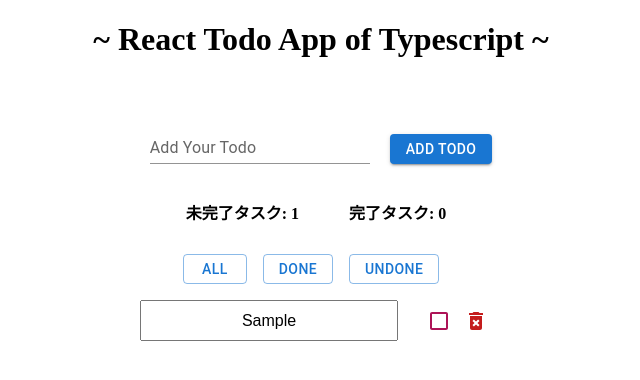
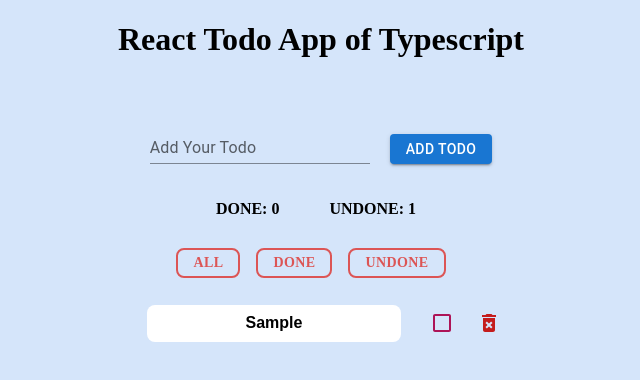
Before and after one commit to kaji5963/react-todo-typescript, a React (Create React App) app: page / in a window 1280 px wide. Both pictures are taken after typing "Sample" into the empty fields and a click on the button "ADD TODO". Shown: the top 380 px of the page, without its empty margins (319-959 px from the left). Built offline with nearby package versions, Linux system fonts and the light colour scheme.

Commit message:
スタイルチェック、localStorage機能実装

```diff
--- a/package.json
+++ b/package.json
@@ -16,11 +16,13 @@
     "@types/node": "^16.11.56",
     "@types/react": "^18.0.17",
     "@types/react-dom": "^18.0.6",
+    "@types/react-transition-group": "^4.4.5",
     "firebase": "^9.9.3",
     "framer-motion": "^7.2.1",
     "react": "^18.2.0",
     "react-dom": "^18.2.0",
     "react-flip-move": "^3.0.4",
+    "react-hook-form": "^7.34.2",
     "react-native-get-random-values": "^1.8.0",
     "react-scripts": "5.0.1",
     "react-uuid": "^1.0.2",
--- a/src/App.css
+++ b/src/App.css
@@ -1,7 +1,8 @@
 html {
-  width: 100%;
-  height: 100%;
+  width: 100vw;
+  height: 100vh;
   font-family: 'Times New Roman', Times, serif;
+  background-color: rgb(213, 229, 250);
 }
 
 header {
@@ -29,13 +30,35 @@
   display: flex;
   justify-content: center;
   align-items: center;
-  margin-right: 40px;
+  margin: 0 40px 20px 0;
+}
 
+.container-button-item {
+  color: rgb(220, 85, 85) !important;
+  border: 2px solid rgb(220, 85, 85) !important;
+  border-radius: 8px !important;
+  font-family: 'Times New Roman', Times, serif !important;
+  font-weight: bold !important;
 }
 
 .container-list {
   height: 50px;
-  margin-right: 50px;
+  margin: 0 10px 10px 0;
+  display: flex;
+  text-align: center;
+  justify-content: center;
+  animation: zoomIn 0.8s cubic-bezier(0.25, 1, 0.5, 1) 1 forwards;
+}
+
+@keyframes zoomIn {
+  0% {
+    transform: scale(0.8);
+    opacity: 0;
+  }
+  100% {
+    opacity: 1;
+    transform: scale(1);
+  }
 }
 
 .container-list input {
@@ -49,11 +72,21 @@
   justify-content: center;
   align-items: center;
   list-style: none;
+  padding-left: 20px;
+
+}
+
+.container-checkbox {
+  margin-right: 10px !important;
 }
 
 input {
   width: 250px;
   text-align: center;
+  font-weight: bold;
+  border-radius: 8px;
+  border: none;
+  outline: none;
 }
 
 .container-task {
--- a/src/components/Header.tsx
+++ b/src/components/Header.tsx
@@ -1,9 +1,7 @@
-import React from "react";
-
 export const Header = () => {
   return (
     <header>
-      <h1>~ React Todo App of Typescript ~</h1>
+      <h1>React Todo App of Typescript</h1>
     </header>
   );
 };
--- a/src/components/TodoList.tsx
+++ b/src/components/TodoList.tsx
@@ -1,4 +1,4 @@
-import React, { useState } from "react";
+import React, { useEffect, useState } from "react";
 import Stack from "@mui/material/Stack";
 import Button from "@mui/material/Button";
 import Box from "@mui/material/Box";
@@ -9,17 +9,31 @@
 import { pink } from "@mui/material/colors";
 const label = { inputProps: { "aria-label": "Checkbox demo" } };
 
+//-Todoの型を宣言
+type Todo = {
+  id: number | string;
+  inputValue: string;
+  completed: boolean;
+};
+
 export const TodoList = () => {
+  //state宣言
   const [inputValue, setInputValue] = useState("");
-  const [todo, setTodo] = useState<Todo[]>([]);
+  const [todo, setTodo] = useState<Todo[]>(() => {
+    //localStorageに保存
+    const savedTodo = localStorage.getItem("todo");
+    if (savedTodo) {
+      return JSON.parse(savedTodo);
+    } else {
+      return [];
+    }
+  });
   const [filterStatus, setFilterStatus] = useState(0);
-
-  type Todo = {
-    id: number | string;
-    inputValue: string;
-    completed: boolean;
-  };
-
+  //localStorageから復元（Todoを監視）
+  useEffect(() => {
+    localStorage.setItem("todo", JSON.stringify(todo));
+  }, [todo]);
+  //-Todoの初期状態
   const initialState = {
     task: {
       id: Math.floor(Math.random() * 1000).toString(16),
@@ -27,8 +41,7 @@
       completed: false,
     },
   };
-
-  //formの送信機能
+  //formの送信処理
   const handleSubmit = (e: React.FormEvent<HTMLFormElement>) => {
     e.preventDefault();
     if (inputValue === "") return;
@@ -37,7 +50,7 @@
     setInputValue("");
   };
   //-Todoの追加処理
-  const handleAddButton = (
+  const handleAddTodoButton = (
     e: React.MouseEvent<HTMLButtonElement, MouseEvent>
   ) => {
     if (inputValue === "") return;
@@ -45,7 +58,7 @@
     setTodo([newTodo, ...todo]);
     setInputValue("");
   };
-  //タスクの編集機能
+  //タスクの編集処理
   const handleEdit = (id: number | string, inputValue: string) => {
     const editTodo = todo.map((todo) => {
       if (todo.id === id) {
@@ -55,13 +68,13 @@
     });
     setTodo(editTodo);
   };
-  //タスクの削除機能
+  //タスクの削除処理
   const handleDelete = (id: number | string) => {
     const deleteTodo = todo.filter((todo) => todo.id !== id);
     setTodo(deleteTodo);
   };
-  //完了の切り替え機能
-  const handleToggleCompleted = (id: number | string) => {
+  //完了・未完了の切り替え処理
+  const handleSwitch = (id: number | string) => {
     const checkTodo = todo.map((todo) => {
       if (todo.id === id) {
         todo.completed = !todo.completed;
@@ -70,7 +83,7 @@
     });
     setTodo(checkTodo);
   };
-  //絞り込み機能
+  //絞り込み処理
   const all = () => {
     setFilterStatus(0);
   };
@@ -96,7 +109,7 @@
             }) => setInputValue(e.target.value)}
           />
           <Stack spacing={2} direction="row" className="addButton">
-            <Button onClick={(e) => handleAddButton(e)} variant="contained">
+            <Button onClick={(e) => handleAddTodoButton(e)} variant="contained">
               ADD TODO
             </Button>
           </Stack>
@@ -105,27 +118,39 @@
       {/* 完了及び未完了タスク数 */}
       <div className="container-task">
         <div className="task-one">
-          未完了タスク: {todo.filter((todo) => !todo.completed).length}
+          DONE: {todo.filter((todo) => todo.completed).length}
         </div>
         <div className="task-two">
-          完了タスク: {todo.filter((todo) => todo.completed).length}
+          UNDONE: {todo.filter((todo) => !todo.completed).length}
         </div>
       </div>
-      {/* ステータス切り替えボタン */}
+      {/* 全て・完了・未完了切り替えボタン */}
       <div className="container-button">
         <Stack spacing={2} direction="row" className="addButton">
-          <Button onClick={all} variant="outlined">
+          <Button
+            className="container-button-item"
+            onClick={all}
+            variant="outlined"
+          >
             ALL
           </Button>
-          <Button onClick={done} variant="outlined">
+          <Button
+            className="container-button-item"
+            onClick={done}
+            variant="outlined"
+          >
             DONE
           </Button>
-          <Button onClick={unDone} variant="outlined">
+          <Button
+            className="container-button-item"
+            onClick={unDone}
+            variant="outlined"
+          >
             UNDONE
           </Button>
         </Stack>
       </div>
-      {/* リスト・チェックボックス・削除 */}
+      {/* リスト・チェックボックス・削除ボタン */}
       {todo.map((todo) => {
         if (filterStatus === 1 && !todo.completed) return;
 
@@ -151,7 +176,8 @@
                   },
                 }}
                 checked={todo.completed}
-                onChange={() => handleToggleCompleted(todo.id)}
+                onChange={() => handleSwitch(todo.id)}
+                className="container-checkbox"
               />
               <Box sx={{ display: "flex", gap: 1, alignItems: "center" }}>
                 <ChipDelete
@@ -168,4 +194,4 @@
       })}
     </>
   );
-};;
+};
```
Also changed, not shown: src/App.tsx (+4 -6 lines), 2 other files (tests, documents, lock files or other folders).
